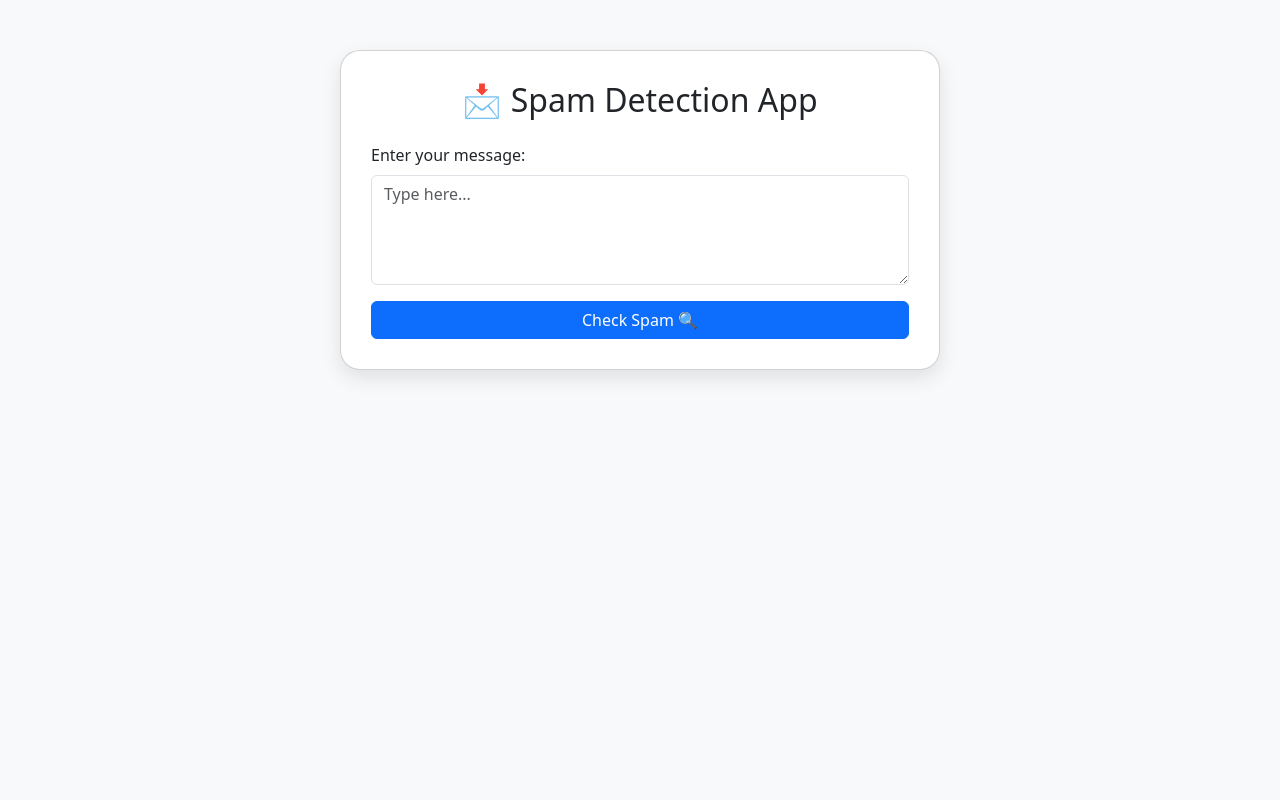
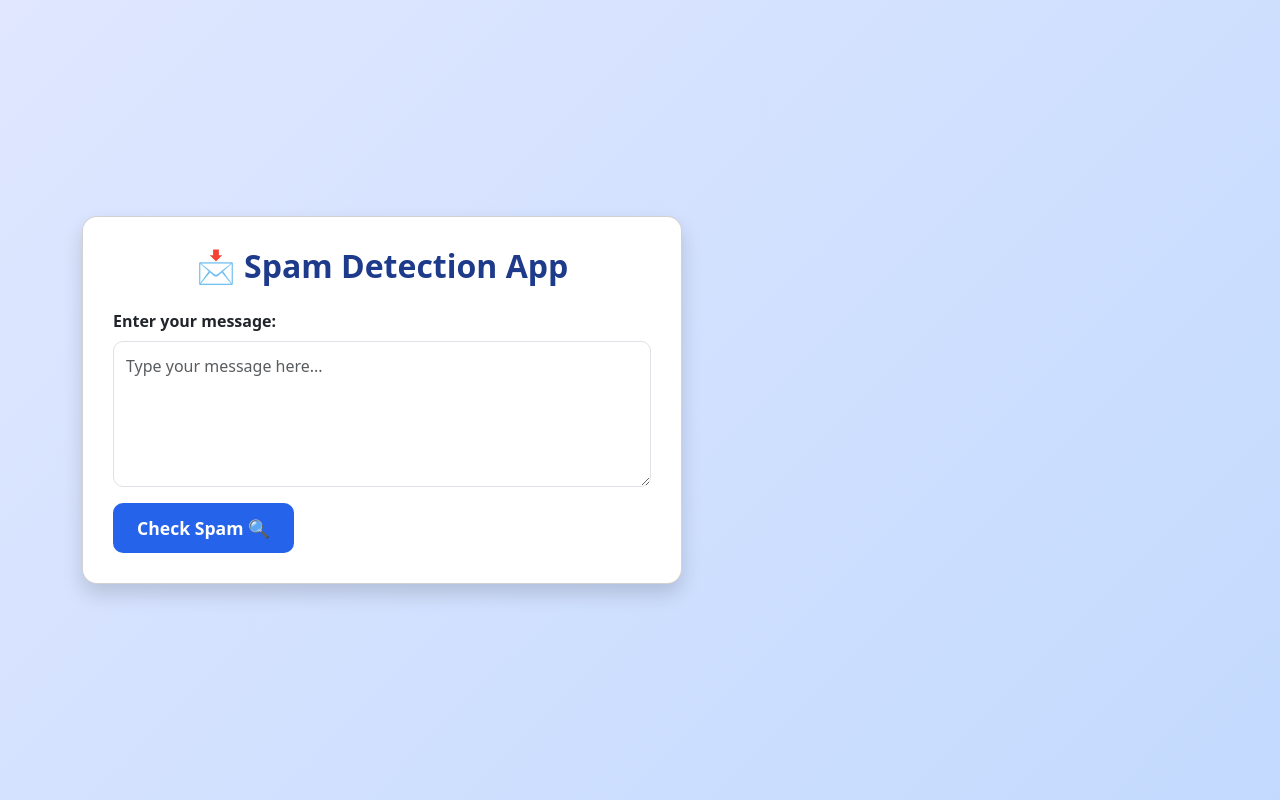
Before and after one commit to Juhigupta563/SpamDetection, a Flask app: page / in a window 1280 px wide. Run offline with Flask 3, Linux system fonts and the light colour scheme; parts of the project's set-up code (start-up, migrations or seed data) failed here and were passed over; some libraries are stand-ins or nearby versions.

Commit message:
Update form.html

```diff
--- a/templates/form.html
+++ b/templates/form.html
@@ -2,46 +2,74 @@
 <html lang="en">
 <head>
     <meta charset="UTF-8">
+    <meta name="viewport" content="width=device-width, initial-scale=1.0">
     <title>Spam Detection App</title>
-    <link href="https://cdn.jsdelivr.net/npm/bootstrap@5.3.0/dist/css/bootstrap.min.css" rel="stylesheet">
+    <link rel="stylesheet" href="{{ url_for('static', filename='css/bootstrap.min.css') }}">
+    <link rel="icon" href="{{ url_for('static', filename='favicon.ico') }}">
     <style>
         body {
-            background-color: #f8f9fa;
-            padding-top: 50px;
+            background: linear-gradient(135deg, #e0e7ff, #c3dafe);
+            min-height: 100vh;
+            display: flex;
+            align-items: center;
+            justify-content: center;
+            padding: 20px;
         }
         .card {
             max-width: 600px;
-            margin: auto;
+            width: 100%;
             padding: 30px;
-            border-radius: 20px;
-            box-shadow: 0 8px 20px rgba(0, 0, 0, 0.1);
+            border-radius: 15px;
+            box-shadow: 0 10px 20px rgba(0, 0, 0, 0.15);
+            background: white;
         }
-        .btn-check {
-            background-color: #0d6efd;
-            color: white;
-            font-weight: bold;
+        .btn-primary {
+            background-color: #2563eb !important;
+            border: none;
+            padding: 12px 24px;
+            font-size: 1.1rem;
+            font-weight: 600;
+            border-radius: 10px;
+            transition: background-color 0.3s;
+            display: block !important;
+            visibility: visible !important;
+        }
+        .btn-primary:hover {
+            background-color: #1e40af !important;
+        }
+        .form-control {
+            border-radius: 10px;
+            padding: 12px;
+        }
+        .alert {
+            border-radius: 10px;
+            font-weight: 500;
         }
         .result {
             font-size: 1.2rem;
-            font-weight: bold;
+        }
+        .d-grid {
+            display: block !important;
+        }
+        h2 {
+            color: #1e3a8a;
+            font-weight: 700;
         }
     </style>
 </head>
 <body>
-
     <div class="container">
         <div class="card">
             <h2 class="text-center mb-4">📩 Spam Detection App</h2>
             <form action="/predict" method="post">
                 <div class="mb-3">
-                <label for="message" class="form-label">Enter your message:</label>
-                <textarea class="form-control" id="message" name="message" rows="4" placeholder="Type here..." required></textarea>
+                    <label for="message" class="form-label fw-bold">Enter your message:</label>
+                    <textarea class="form-control" id="message" name="message" rows="5" placeholder="Type your message here..." required>{{ message | default('', true) }}</textarea>
                 </div>
                 <div class="d-grid">
                     <button type="submit" class="btn btn-primary">Check Spam 🔍</button>
                 </div>
             </form>
-
             {% if prediction %}
                 <div class="mt-4 alert alert-{{ 'danger' if 'SPAM' in prediction else 'success' }}">
                     <span class="result">{{ prediction }}</span>
@@ -49,6 +77,5 @@
             {% endif %}
         </div>
     </div>
-
 </body>
 </html>
```
Lines whose indentation alone changed are shown as unchanged.
